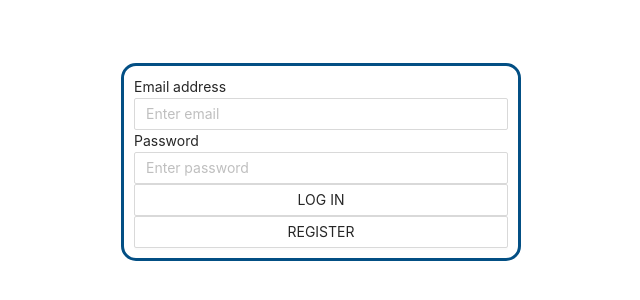
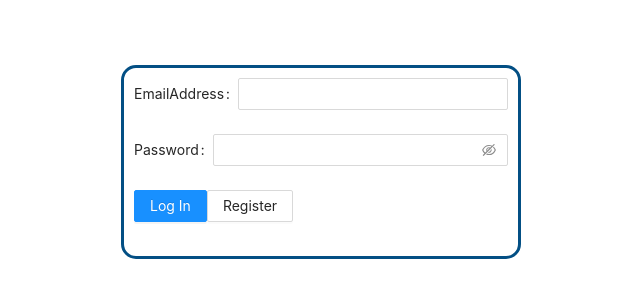
Before and after one commit to fernandogutierrez/NextJS, a Next.js app: page /login in a window 1280 px wide. Shown: the part 238-538 px from the top of the page, without its empty margins (319-959 px from the left). Built offline with nearby package versions, Linux system fonts and the light colour scheme.

Commit message:
Printed the data collected from state

```diff
--- a/src/containers/Login/index.js
+++ b/src/containers/Login/index.js
@@ -1,38 +1,60 @@
 import React, { useEffect,useState } from 'react';
-import { Button, Input } from 'antd';
+import { Form, Input, Button, notification } from 'antd';
 import { useRouter } from 'next/router';
+import { SmileOutlined } from '@ant-design/icons';
 
 
-const Login = ({ name = "/login" }) =>{
+const Login = () =>{
     const router = useRouter();
-    const [pageState, setPageState] = useState({ name });
+    const [state, setState] = useState();
 
     useEffect(() => {
         console.log("useEffect")
-        initialState();
-        return () =>    {
+        return () => {
             console.log(`Page: ${router.route} was changed!`);
         }
     }, []);
 
-    const initialState = async () =>{
-        setPageState({ name: router.route });
-    }
     console.log(`Page loaded: ${router.route}!`);
-    console.log(pageState);
 
     const goToRegister = () => {
         router.push("/register");
     }
 
+    const onFinish = (values) => {
+
+        //setState({ values });
+        notification.open({
+          message: 'Data inserted in FORM:',
+          description:`${JSON.stringify(values)}`,
+          icon: <SmileOutlined style={{ color: '#108ee9' }} />,
+        });
+
+        setState({values}, function() {
+            console.log(state)
+        });
+      };
+
     return (
         <div className="container" id="centered">
-          <label className="element">Email address </label>
-          <Input className="element" placeholder="Enter email" type="email" required/>
-          <label className="element" >Password </label>
-          <Input className="element" placeholder="Enter password" type="password" required/>
-          <Button>LOG IN</Button>
-          <Button onClick={ goToRegister }>REGISTER</Button>
+            <Form onFinish={onFinish}>
+                <Form.Item label="EmailAddress" name="EmailAddress">
+                <Input />
+                </Form.Item>
+
+                <Form.Item label="Password"name="password">
+                <Input.Password />
+                </Form.Item>
+
+                <Form.Item>
+                <Button type="primary" htmlType="submit">
+                    Log In
+                </Button>
+                <Button htmlType="button" onClick={ goToRegister }>
+                    Register
+                </Button>
+              </Form.Item>
+            </Form>
         <style jsx>
           {`
           #centered{
--- a/src/containers/Register/index.js
+++ b/src/containers/Register/index.js
@@ -13,13 +13,12 @@ const tailLayout = {
 
 const Register = () =>{
   const router = useRouter();
-  const [state, setState] = useState( {} );
+  const [state, setState] = useState();
 
   useEffect(() => {
     console.log("useEffect")
-      return () =>    {
+      return () => {
           console.log(`Page: ${router.route} was changed!`);
-          setState({});
         }
   }, []);
 
```
